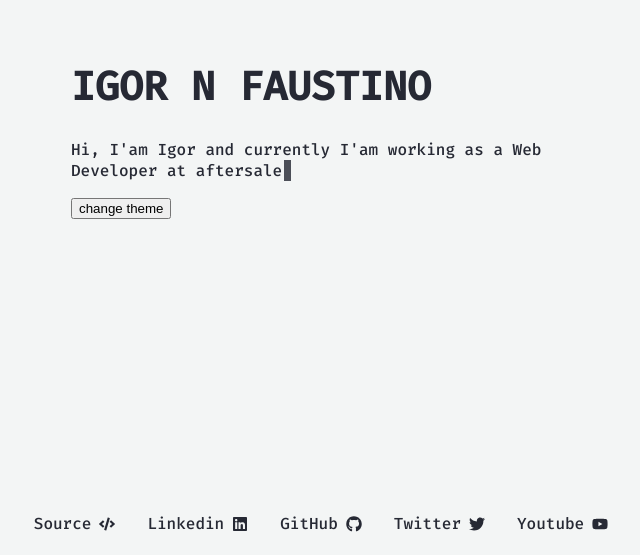
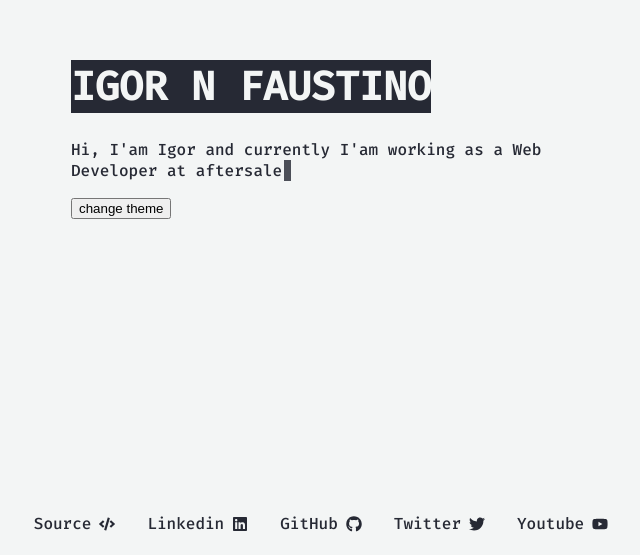
Before and after one commit to igornfaustino/nfaustino.com, a Next.js app: page / in a window 1280 px wide. Shown: the part 245-800 px from the top of the page, without its empty margins (319-959 px from the left). Built offline with nearby package versions, Linux system fonts and the light colour scheme.

Commit message:
feat: change title style

```diff
--- a/components/Title.tsx
+++ b/components/Title.tsx
@@ -2,4 +2,7 @@ import styled from 'styled-components';
 
 export const Title = styled.h1`
 	font-size: 40px;
+	width: fit-content;
+	color: ${({ theme }) => theme.colors.backgroundColor};
+	background: ${({ theme }) => theme.colors.textColor};
 `;
--- a/styles/global.ts
+++ b/styles/global.ts
@@ -16,4 +16,14 @@ export const GlobalStyle = createGlobalStyle`
   * {
     box-sizing: border-box;
   }
+
+  ::-moz-selection { /* Code for Firefox */
+    color: ${({ theme }) => theme.colors.backgroundColor};
+    background: ${({ theme }) => theme.colors.selection};
+  }
+
+  ::selection {
+    color: ${({ theme }) => theme.colors.backgroundColor};
+    background: ${({ theme }) => theme.colors.selection};
+  }
 `;
--- a/styles/theme.ts
+++ b/styles/theme.ts
@@ -2,6 +2,7 @@ export interface ThemeType {
 	colors: {
 		backgroundColor: string;
 		textColor: string;
+		selection: string;
 	};
 }
 
@@ -9,6 +10,7 @@ export const darkTheme = {
 	colors: {
 		backgroundColor: '#262934',
 		textColor: '#f3f5f5',
+		selection: '#d3d5d5',
 	},
 } as const;
 
@@ -16,5 +18,6 @@ export const lightTheme = {
 	colors: {
 		backgroundColor: '#f3f5f5',
 		textColor: '#262934',
+		selection: '#464954',
 	},
 } as const;
```
